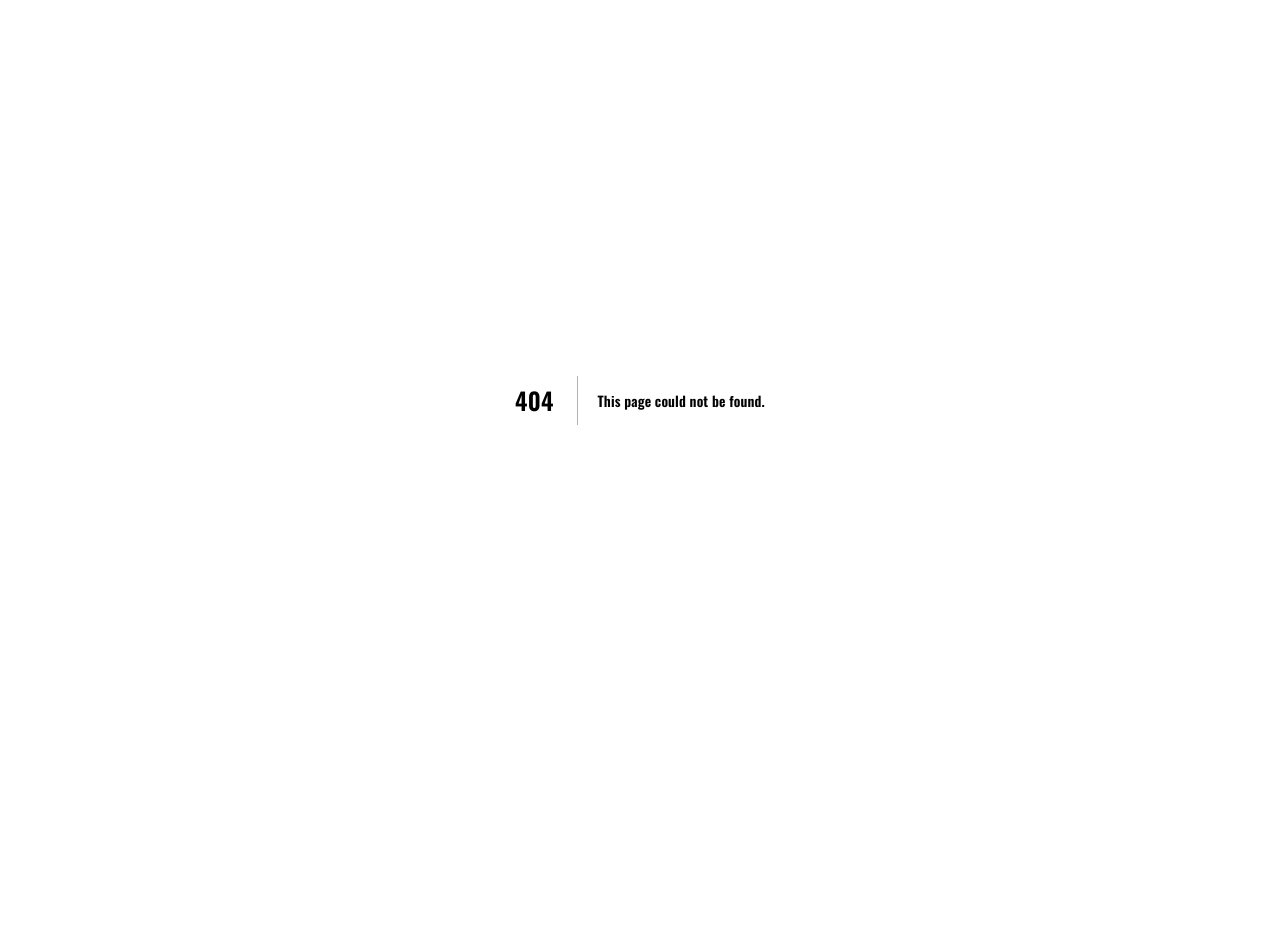
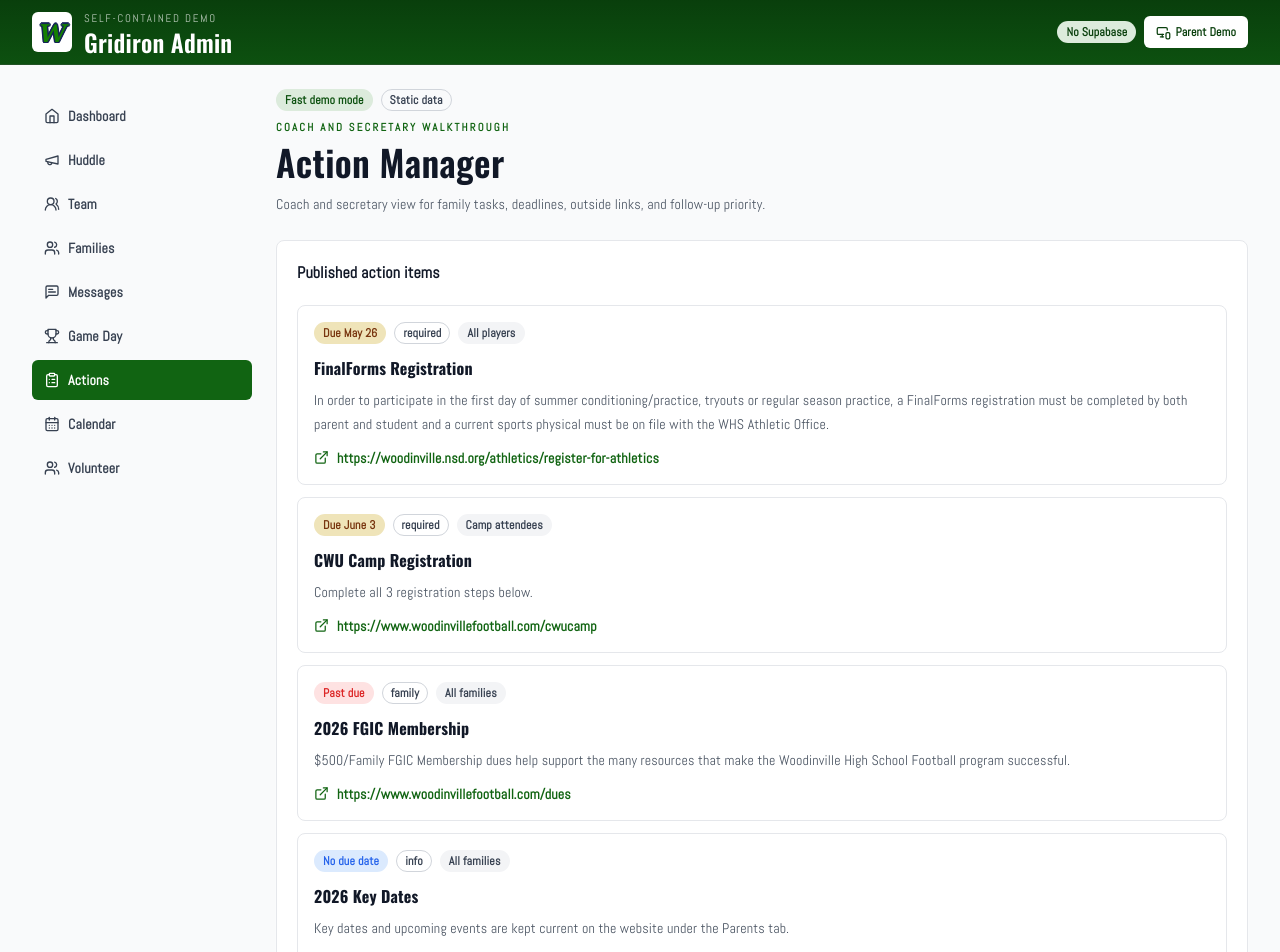
Before and after one commit to Slaybol/Woodinville-Sports, a Next.js app in the folder apps/web/: page /demo/admin/actions in a window 1280 px wide. Before the commit this address had no page. Shown: the top 952 px of the page. Before the commit the page ends 800 px from the top, so only its background shows below. Built offline with nearby package versions, Linux system fonts and the light colour scheme; a web font is replaced by a local one.

Commit message:
Keep demo admin nav in admin views

```diff
--- /dev/null
+++ b/apps/web/src/app/demo/admin/actions/page.tsx
@@ -0,0 +1,53 @@
+import { AlertTriangle, ExternalLink } from 'lucide-react'
+import { DemoAdminShell } from '@/components/layout/demo-admin-shell'
+import { Badge } from '@/components/ui/badge'
+import { Card, CardContent, CardHeader, CardTitle } from '@/components/ui/card'
+import { demoActionItems } from '@/lib/demo-data'
+
+function actionVariant(label?: string | null) {
+  if (label === 'Past due') return 'destructive' as const
+  if (label?.startsWith('Due')) return 'warning' as const
+  return 'info' as const
+}
+
+export default function DemoAdminActionsPage() {
+  return (
+    <DemoAdminShell
+      activeNav="actions"
+      title="Action Manager"
+      description="Coach and secretary view for family tasks, deadlines, outside links, and follow-up priority."
+    >
+      <Card>
+        <CardHeader>
+          <CardTitle>Published action items</CardTitle>
+        </CardHeader>
+        <CardContent className="space-y-3">
+          {demoActionItems.map((action) => (
+            <article key={action.id} className="rounded-lg border border-ink-200 p-4">
+              <div className="flex flex-wrap items-center gap-2">
+                <Badge variant={actionVariant(action.due_label)}>{action.due_label || 'No due date'}</Badge>
+                <Badge variant="outline">{action.importance}</Badge>
+                <Badge variant="secondary">{action.audience_label}</Badge>
+              </div>
+              <h2 className="mt-3 font-bold text-ink-950">{action.title}</h2>
+              <p className="mt-2 text-sm leading-6 text-ink-600">{action.description}</p>
+              {action.external_url && (
+                <p className="mt-3 flex items-center gap-2 break-words text-sm font-bold text-falcon-700">
+                  <ExternalLink size={15} />
+                  {action.external_url}
+                </p>
+              )}
+            </article>
+          ))}
+          <div className="rounded-lg bg-gold-100 p-3 text-sm leading-6 text-amber-950">
+            <p className="flex items-center gap-2 font-bold">
+              <AlertTriangle size={16} />
+              Admin intent
+            </p>
+            <p className="mt-1">This is where staff would manage tasks that appear in the parent Action Center.</p>
+          </div>
+        </CardContent>
+      </Card>
+    </DemoAdminShell>
+  )
+}
--- /dev/null
+++ b/apps/web/src/app/demo/admin/calendar/page.tsx
@@ -0,0 +1,43 @@
+import { Clock, MapPin } from 'lucide-react'
+import { DemoAdminShell } from '@/components/layout/demo-admin-shell'
+import { Badge } from '@/components/ui/badge'
+import { Card, CardContent, CardHeader, CardTitle } from '@/components/ui/card'
+import { demoEvents } from '@/lib/demo-data'
+
+export default function DemoAdminCalendarPage() {
+  return (
+    <DemoAdminShell
+      activeNav="calendar"
+      title="Calendar Manager"
+      description="Coach and secretary view for dates, logistics, locations, audience targeting, and schedule confidence."
+    >
+      <Card>
+        <CardHeader>
+          <CardTitle>Program calendar</CardTitle>
+        </CardHeader>
+        <CardContent className="space-y-3">
+          {demoEvents.map((event) => (
+            <article key={event.id} className="rounded-lg border border-ink-200 p-4">
+              <div className="flex flex-wrap items-center gap-2">
+                <Badge variant={event.event_type === 'deadline' ? 'warning' : 'info'}>{event.event_type}</Badge>
+                <Badge variant="outline">{event.audience_label}</Badge>
+              </div>
+              <h2 className="mt-3 font-bold text-ink-950">{event.title}</h2>
+              <div className="mt-3 grid gap-2 text-sm text-ink-600 md:grid-cols-2">
+                <p className="flex items-center gap-2">
+                  <Clock size={15} className="text-falcon-700" />
+                  {event.display_date || 'Date TBD'} | {event.display_time || 'Time TBD'}
+                </p>
+                <p className="flex items-center gap-2">
+                  <MapPin size={15} className="text-falcon-700" />
+                  {event.location || 'Location TBD'}
+                </p>
+              </div>
+              {event.notes && <p className="mt-3 rounded-lg bg-ink-50 p-3 text-sm leading-6 text-ink-700">{event.notes}</p>}
+            </article>
+          ))}
+        </CardContent>
+      </Card>
+    </DemoAdminShell>
+  )
+}
--- a/apps/web/src/app/demo/admin/page.tsx
+++ b/apps/web/src/app/demo/admin/page.tsx
@@ -12,6 +12,8 @@ const adminTiles = [
   { href: '/demo/admin/families', label: 'Families', detail: `${platformFamilies.length} family records`, icon: Users },
   { href: '/demo/admin/messages', label: 'Messages', detail: `${platformMessages.length} queued examples`, icon: MessageSquareText },
   { href: '/demo/admin/game-day', label: 'Game Day', detail: `${platformRsvps[2]?.unknown || 0} RSVP unknown`, icon: Trophy },
+  { href: '/demo/admin/actions', label: 'Actions', detail: 'Registration and camp tasks', icon: ClipboardList },
+  { href: '/demo/admin/calendar', label: 'Calendar', detail: 'Key dates and logistics', icon: CalendarDays },
 ]
 
 export default function DemoAdminPage() {
@@ -21,7 +23,7 @@ export default function DemoAdminPage() {
       title="Self-Contained Admin Demo"
       description="A fast coach and secretary walkthrough that uses local static data plus a browser-only publish simulation."
     >
-      <section className="grid gap-4 md:grid-cols-2 xl:grid-cols-4">
+      <section className="grid gap-4 md:grid-cols-2 xl:grid-cols-3">
         {adminTiles.map((tile) => (
           <Link key={tile.href} href={tile.href}>
             <Card className="h-full transition-colors hover:bg-ink-50">
@@ -56,16 +58,16 @@ export default function DemoAdminPage() {
               <Badge variant="info">Secretary</Badge>
               <Badge variant="outline">Team parent</Badge>
             </div>
-            <Link href="/demo/schedule">
+            <Link href="/demo/admin/calendar">
               <Button variant="outline" className="w-full">
                 <CalendarDays size={16} className="mr-2" />
-                Open calendar demo
+                Open admin calendar
               </Button>
             </Link>
-            <Link href="/demo/actions">
+            <Link href="/demo/admin/actions">
               <Button variant="outline" className="w-full">
                 <ClipboardList size={16} className="mr-2" />
-                Open action demo
+                Open admin actions
               </Button>
             </Link>
           </CardContent>
--- /dev/null
+++ b/apps/web/src/app/demo/admin/volunteers/page.tsx
@@ -0,0 +1,46 @@
+import { Users } from 'lucide-react'
+import { DemoAdminShell } from '@/components/layout/demo-admin-shell'
+import { Badge } from '@/components/ui/badge'
+import { Card, CardContent, CardHeader, CardTitle } from '@/components/ui/card'
+import { demoVolunteerSlotsWithSummary } from '@/lib/demo-data'
+
+export default function DemoAdminVolunteersPage() {
+  return (
+    <DemoAdminShell
+      activeNav="volunteers"
+      title="Volunteer Manager"
+      description="Coach, secretary, and team-parent view for open roles, coverage gaps, and family hour tracking."
+    >
+      <Card>
+        <CardHeader>
+          <CardTitle>Open roles</CardTitle>
+        </CardHeader>
+        <CardContent className="space-y-3">
+          {demoVolunteerSlotsWithSummary.map((slot) => {
+            const openSlots = Math.max(slot.slots_needed - slot.slots_filled, 0)
+
+            return (
+              <article key={slot.id} className="rounded-lg border border-ink-200 p-4">
+                <div className="flex flex-wrap items-center gap-2">
+                  <Badge variant="outline">{slot.category}</Badge>
+                  <Badge variant={openSlots > 0 ? 'warning' : 'success'}>{openSlots} open</Badge>
+                  <Badge variant="secondary">{slot.hour_credit} hr credit</Badge>
+                </div>
+                <h2 className="mt-3 font-bold text-ink-950">{slot.title}</h2>
+                <p className="mt-2 text-sm leading-6 text-ink-600">{slot.description || 'No description posted yet.'}</p>
+                <div className="mt-3 flex flex-wrap gap-3 text-sm text-ink-600">
+                  <p className="flex items-center gap-2">
+                    <Users size={15} className="text-falcon-700" />
+                    {slot.slots_filled} filled of {slot.slots_needed}
+                  </p>
+                  <p>{slot.display_date || 'Date TBD'}</p>
+                  <p>{slot.location || 'Location TBD'}</p>
+                </div>
+              </article>
+            )
+          })}
+        </CardContent>
+      </Card>
+    </DemoAdminShell>
+  )
+}
--- a/apps/web/src/components/layout/demo-admin-shell.tsx
+++ b/apps/web/src/components/layout/demo-admin-shell.tsx
@@ -18,9 +18,9 @@ const demoAdminNav: Array<{
   { label: 'Families', href: '/demo/admin/families', icon: Users, key: 'families' },
   { label: 'Messages', href: '/demo/admin/messages', icon: MessageSquareText, key: 'messages' },
   { label: 'Game Day', href: '/demo/admin/game-day', icon: Trophy, key: 'gameDay' },
-  { label: 'Actions', href: '/demo/actions', icon: ClipboardList, key: 'actions' },
-  { label: 'Calendar', href: '/demo/schedule', icon: CalendarDays, key: 'calendar' },
-  { label: 'Volunteer', href: '/demo/volunteers', icon: Users, key: 'volunteers' },
+  { label: 'Actions', href: '/demo/admin/actions', icon: ClipboardList, key: 'actions' },
+  { label: 'Calendar', href: '/demo/admin/calendar', icon: CalendarDays, key: 'calendar' },
+  { label: 'Volunteer', href: '/demo/admin/volunteers', icon: Users, key: 'volunteers' },
 ]
 
 interface DemoAdminShellProps {
```
